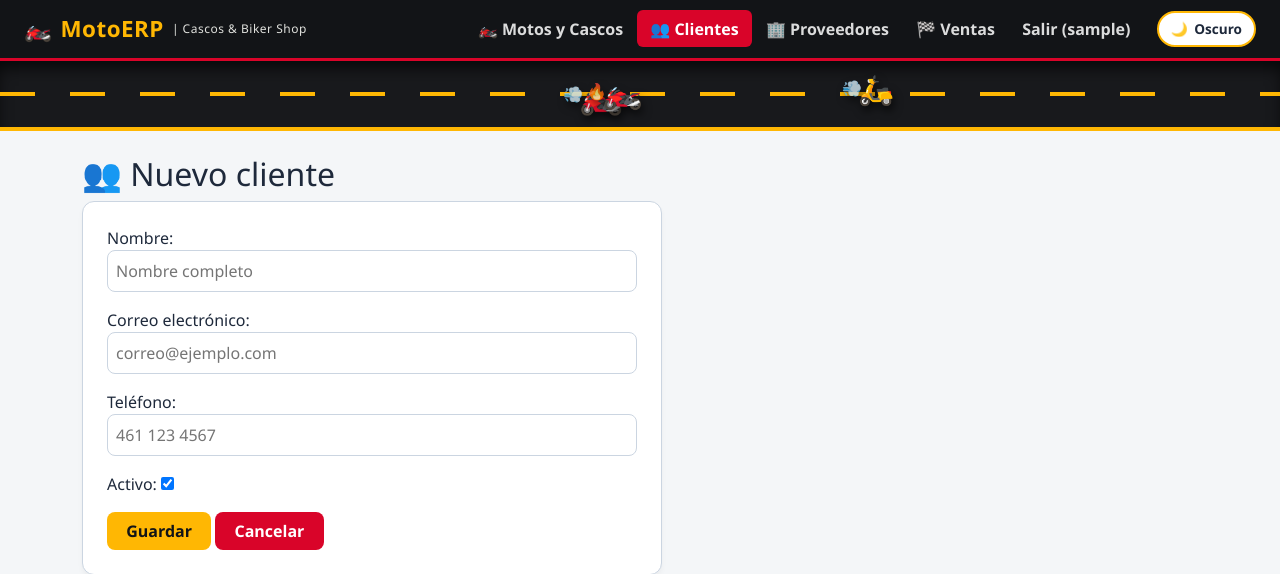
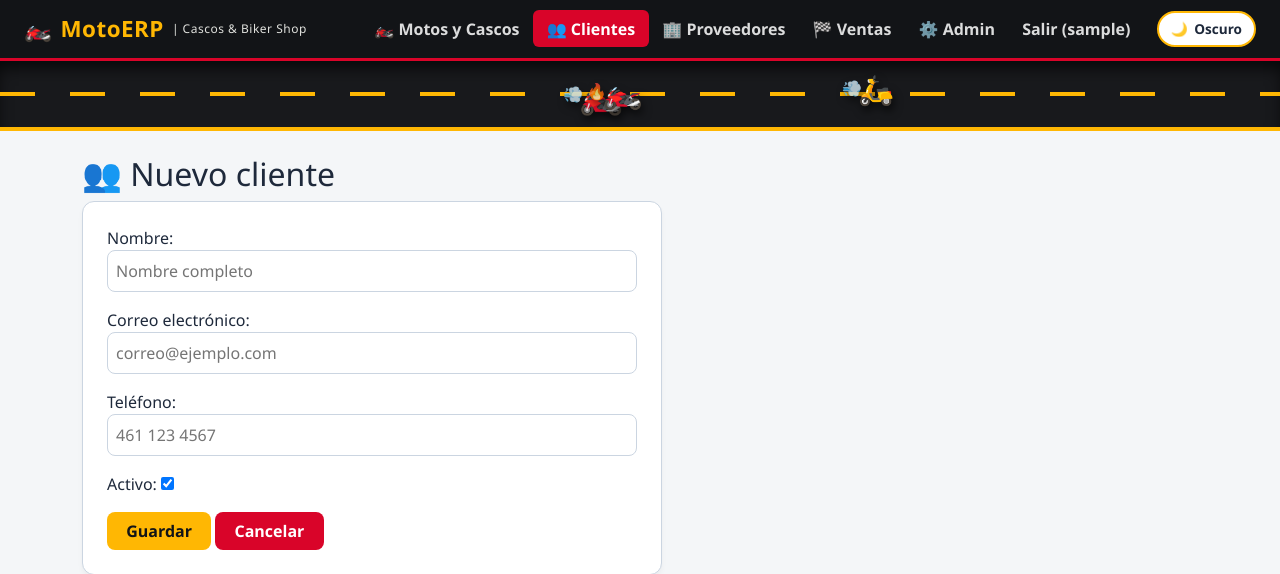
Before and after one commit to dglarreta67/erp-django-utec, a Django app: page /clientes/nuevo/ in a window 1280 px wide. Shown: the top 574 px of the page. Run offline with Django 4.2, Linux system fonts and the light colour scheme; the visitor is signed in with stand-in values (Sample User, id 1).

Commit message:
Feat: Agregar boton directo a Admin Jazzmin y base.html completo

```diff
--- a/templates/base.html
+++ b/templates/base.html
@@ -262,11 +262,12 @@
     <a class="erp-brand" href="/">
         <span>🏍️</span> MotoERP <small class="d-none d-md-inline" style="font-size: 0.75rem; color: var(--clr-chrome); font-weight: normal;">| Cascos & Biker Shop</small>
     </a>
-    <div class="d-flex align-items-center">
+    <div class="d-flex align-items-center flex-wrap">
         <a href="{% url 'productos:lista' %}" class="erp-nav-link {% block nav_productos %}{% endblock %}">🏍️ Motos y Cascos</a>
         <a href="{% url 'clientes:lista' %}" class="erp-nav-link {% block nav_clientes %}{% endblock %}">👥 Clientes</a>
         <a href="{% url 'proveedores:lista' %}" class="erp-nav-link {% block nav_proveedores %}{% endblock %}">🏢 Proveedores</a>
         <a href="{% url 'ventas:lista' %}" class="erp-nav-link {% block nav_ventas %}{% endblock %}">🏁 Ventas</a>
+        <a href="{% url 'admin:index' %}" class="erp-nav-link" target="_blank">⚙️ Admin</a>
         {% if user.is_authenticated %}
             <a href="{% url 'account_logout' %}" class="erp-nav-link">Salir ({{ user.username }})</a>
         {% else %}
@@ -320,7 +321,6 @@
     const themeIcon = document.getElementById('theme-toggle-icon');
     const themeText = document.getElementById('theme-toggle-text');
 
-    // Recuperar tema guardado en localStorage o detectar preferencia del sistema
     const savedTheme = localStorage.getItem('theme');
     const systemPrefersDark = window.matchMedia('(prefers-color-scheme: dark)').matches;
     const initialTheme = savedTheme || (systemPrefersDark ? 'dark' : 'light');
```
